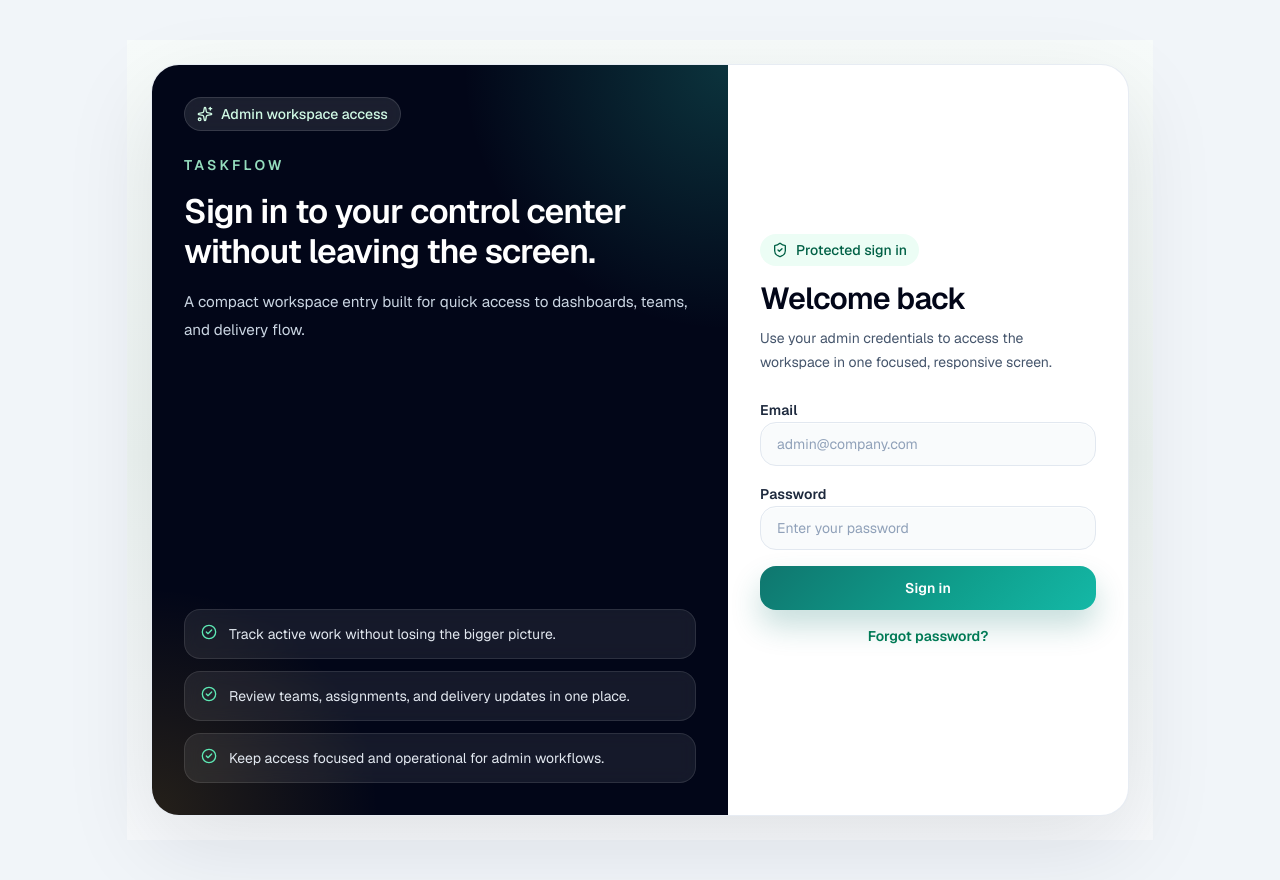
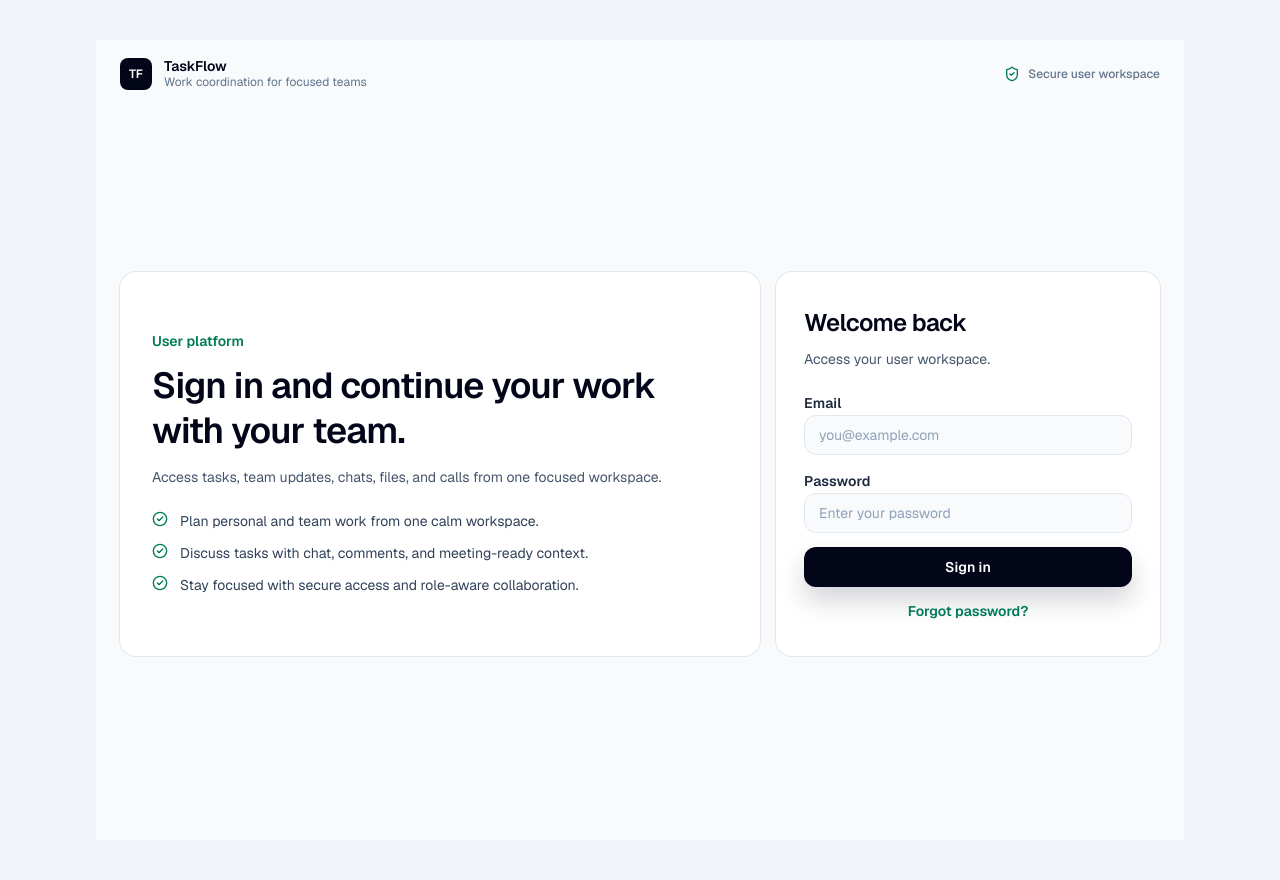
Before and after one commit to IamDevGopal/my-next-app, a Next.js app: page /login in a window 1280 px wide. Built offline with nearby package versions, Linux system fonts and the light colour scheme; no server answers.

Commit message:
Refactor login page layout and improve form components for better usability

```diff
--- a/src/app/(auth)/login/page.tsx
+++ b/src/app/(auth)/login/page.tsx
@@ -1,75 +1,78 @@
 import { env } from "@/config/env";
 import { LoginForm } from "@/features/auth/components/login-form";
-import { CheckCircle2, ShieldCheck, Sparkles } from "lucide-react";
+import { CheckCircle2, ShieldCheck } from "lucide-react";
 
 const highlights = [
-  "Track active work without losing the bigger picture.",
-  "Review teams, assignments, and delivery updates in one place.",
-  "Keep access focused and operational for admin workflows.",
+  "Plan personal and team work from one calm workspace.",
+  "Discuss tasks with chat, comments, and meeting-ready context.",
+  "Stay focused with secure access and role-aware collaboration.",
 ];
 
 export default function LoginPage() {
   return (
-    <main className="min-h-screen bg-[linear-gradient(180deg,_#f7fbfa_0%,_#eef5f2_52%,_#f8fafc_100%)] px-4 py-4 sm:px-6 sm:py-6">
-      <div className="mx-auto flex min-h-[calc(100vh-2rem)] w-full max-w-6xl items-stretch lg:min-h-[calc(100vh-3rem)]">
-        <div className="grid w-full overflow-hidden rounded-[1.75rem] border border-slate-200/80 bg-white shadow-[0_30px_90px_rgba(15,23,42,0.10)] lg:grid-cols-[minmax(0,1.05fr)_minmax(22rem,25rem)]">
-          <section className="relative hidden overflow-hidden bg-slate-950 px-6 py-7 text-white lg:flex lg:flex-col lg:justify-between xl:px-8 xl:py-8">
-            <div className="absolute inset-0 bg-[radial-gradient(circle_at_top_right,_rgba(45,212,191,0.22),_transparent_28%),radial-gradient(circle_at_bottom_left,_rgba(251,191,36,0.14),_transparent_24%)]" />
-            <div className="relative space-y-6">
-              <div className="inline-flex items-center gap-2 rounded-full border border-white/12 bg-white/10 px-3 py-1.5 text-sm font-medium text-emerald-100 backdrop-blur">
-                <Sparkles className="size-4" />
-                Admin workspace access
+    <main className="h-dvh overflow-hidden bg-slate-50 text-slate-950">
+      <div className="mx-auto grid h-full max-w-6xl grid-rows-[2.25rem_minmax(0,1fr)] gap-3 px-4 py-3 sm:px-6 lg:py-4">
+        <header className="flex items-center justify-between">
+          <div className="flex items-center gap-3">
+            <div className="flex size-8 items-center justify-center rounded-lg bg-slate-950 text-xs font-semibold text-white">
+              TF
             </div>
-
-              <div className="max-w-xl space-y-4">
-                <p className="text-sm font-semibold uppercase tracking-[0.24em] text-emerald-200/90">
+            <div>
+              <p className="text-sm font-semibold leading-4">
                 {env.NEXT_PUBLIC_APP_NAME}
               </p>
-                <h1 className="max-w-lg text-3xl font-semibold tracking-tight text-white xl:text-[2.1rem]">
-                  Sign in to your control center without leaving the screen.
-                </h1>
-                <p className="max-w-lg text-sm leading-7 text-slate-300 xl:text-[0.95rem]">
-                  A compact workspace entry built for quick access to
-                  dashboards, teams, and delivery flow.
+              <p className="hidden text-xs text-slate-500 sm:block">
+                Work coordination for focused teams
               </p>
             </div>
           </div>
+          <div className="hidden items-center gap-2 text-xs font-medium text-slate-500 sm:flex">
+            <ShieldCheck className="size-4 text-emerald-700" />
+            Secure user workspace
+          </div>
+        </header>
 
-            <div className="relative grid gap-3">
+        <div className="grid min-h-0 items-center gap-4 lg:grid-cols-[minmax(0,1fr)_24rem]">
+          <section className="hidden h-[24rem] rounded-2xl bg-white px-8 py-7 ring-1 ring-slate-200 lg:flex lg:flex-col lg:justify-center">
+            <div className="max-w-2xl space-y-5">
+              <div className="space-y-3">
+                <p className="text-sm font-semibold text-emerald-700">
+                  User platform
+                </p>
+                <h1 className="max-w-xl text-4xl font-semibold leading-tight tracking-tight text-slate-950">
+                  Sign in and continue your work with your team.
+                </h1>
+                <p className="max-w-xl text-sm leading-6 text-slate-600">
+                  Access tasks, team updates, chats, files, and calls from one
+                  focused workspace.
+                </p>
+              </div>
+
+              <div className="grid gap-2">
                 {highlights.map((item) => (
-                <div
-                  key={item}
-                  className="flex items-start gap-3 rounded-2xl border border-white/10 bg-white/8 px-4 py-3 backdrop-blur-sm"
-                >
-                  <CheckCircle2 className="mt-0.5 size-4 shrink-0 text-emerald-300" />
-                  <span className="text-sm leading-6 text-slate-200">
+                  <div key={item} className="flex items-start gap-3">
+                    <CheckCircle2 className="mt-0.5 size-4 shrink-0 text-emerald-700" />
+                    <span className="text-sm leading-6 text-slate-700">
                       {item}
                     </span>
                   </div>
                 ))}
               </div>
+            </div>
           </section>
 
-          <section className="relative flex min-h-full items-center px-5 py-6 sm:px-7 sm:py-7 lg:px-8 lg:py-8">
-            <div className="w-full space-y-6">
-              <div className="space-y-3">
-                <div className="inline-flex items-center gap-2 rounded-full bg-emerald-50 px-3 py-1.5 text-sm font-medium text-emerald-800">
-                  <ShieldCheck className="size-4" />
-                  Protected sign in
-                </div>
-
-                <div className="space-y-2">
+          <section className="flex h-[24rem] items-center rounded-2xl bg-white px-5 py-5 ring-1 ring-slate-200 sm:px-7 lg:px-7">
+            <div className="w-full">
+              <div className="mb-5 space-y-2">
                 <p className="text-sm font-semibold text-emerald-700 lg:hidden">
                   {env.NEXT_PUBLIC_APP_NAME}
                 </p>
-                  <h2 className="text-2xl font-semibold tracking-tight text-slate-950 sm:text-[1.9rem]">
+                <h2 className="text-2xl font-semibold tracking-tight text-slate-950">
                   Welcome back
                 </h2>
-                  <p className="max-w-md text-sm leading-6 text-slate-600">
-                    Use your admin credentials to access the workspace in one
-                    focused, responsive screen.
+                <p className="text-sm leading-6 text-slate-600">
+                  Access your user workspace.
                 </p>
-                </div>
               </div>
 
               <LoginForm />
--- a/src/features/auth/components/form-field.tsx
+++ b/src/features/auth/components/form-field.tsx
@@ -5,16 +5,21 @@ interface FormFieldProps extends React.InputHTMLAttributes<HTMLInputElement> {
 
 export function FormField({ label, error, id, ...props }: FormFieldProps) {
   return (
-    <div className="space-y-2">
-      <label className="text-sm font-semibold tracking-[0.01em] text-slate-800" htmlFor={id}>
+    <div className="space-y-1.5">
+      <label
+        className="text-sm font-semibold tracking-[0.01em] text-slate-800"
+        htmlFor={id}
+      >
         {label}
       </label>
       <input
         id={id}
-        className="h-11 w-full rounded-2xl border border-slate-200 bg-slate-50/80 px-4 text-sm text-slate-950 shadow-[inset_0_1px_0_rgba(255,255,255,0.7)] outline-none transition placeholder:text-slate-400 focus:border-emerald-500 focus:bg-white focus:ring-4 focus:ring-emerald-100"
+        className="h-10 w-full rounded-xl border border-slate-200 bg-slate-50 px-3.5 text-sm text-slate-950 outline-none transition placeholder:text-slate-400 focus:border-emerald-600 focus:bg-white focus:ring-3 focus:ring-emerald-100"
         {...props}
       />
-      {error ? <p className="text-sm font-medium text-rose-600">{error}</p> : null}
+      {error ? (
+        <p className="text-xs font-medium text-rose-600">{error}</p>
+      ) : null}
     </div>
   );
 }
--- a/src/features/auth/components/login-form.tsx
+++ b/src/features/auth/components/login-form.tsx
@@ -45,12 +45,12 @@ export function LoginForm() {
   }
 
   return (
-    <form className="space-y-4" onSubmit={handleSubmit(onSubmit)}>
+    <form className="space-y-3.5" onSubmit={handleSubmit(onSubmit)}>
       <FormField
         error={errors.email?.message}
         id="email"
         label="Email"
-        placeholder="admin@company.com"
+        placeholder="you@example.com"
         type="email"
         {...register("email")}
       />
--- a/src/features/auth/components/submit-button.tsx
+++ b/src/features/auth/components/submit-button.tsx
@@ -8,7 +8,7 @@ interface SubmitButtonProps {
 export function SubmitButton({ children, isSubmitting }: SubmitButtonProps) {
   return (
     <button
-      className="inline-flex h-11 w-full items-center justify-center gap-2 rounded-2xl bg-[linear-gradient(135deg,_#0f766e_0%,_#0f9f8d_58%,_#14b8a6_100%)] px-4 text-sm font-semibold text-white shadow-[0_16px_30px_rgba(15,118,110,0.24)] transition hover:translate-y-[-1px] hover:shadow-[0_20px_34px_rgba(15,118,110,0.30)] disabled:cursor-not-allowed disabled:opacity-70 disabled:hover:translate-y-0"
+      className="inline-flex h-10 w-full items-center justify-center gap-2 rounded-xl bg-slate-950 px-4 text-sm font-semibold text-white shadow-[0_14px_26px_rgba(15,23,42,0.18)] transition hover:-translate-y-0.5 hover:bg-slate-800 disabled:cursor-not-allowed disabled:opacity-70 disabled:hover:translate-y-0"
       disabled={isSubmitting}
       type="submit"
     >
```
Lines whose indentation alone changed are shown as unchanged.
